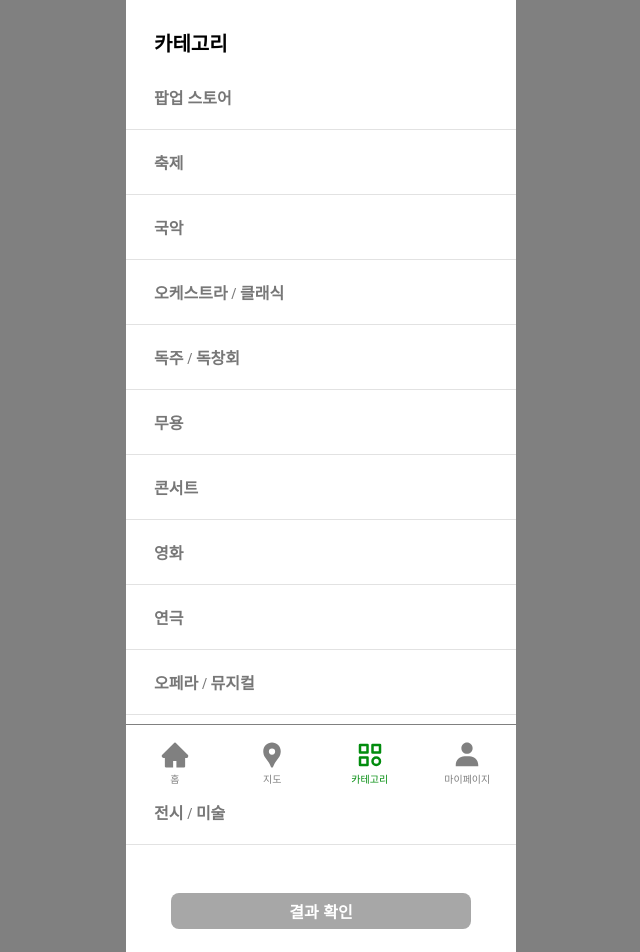
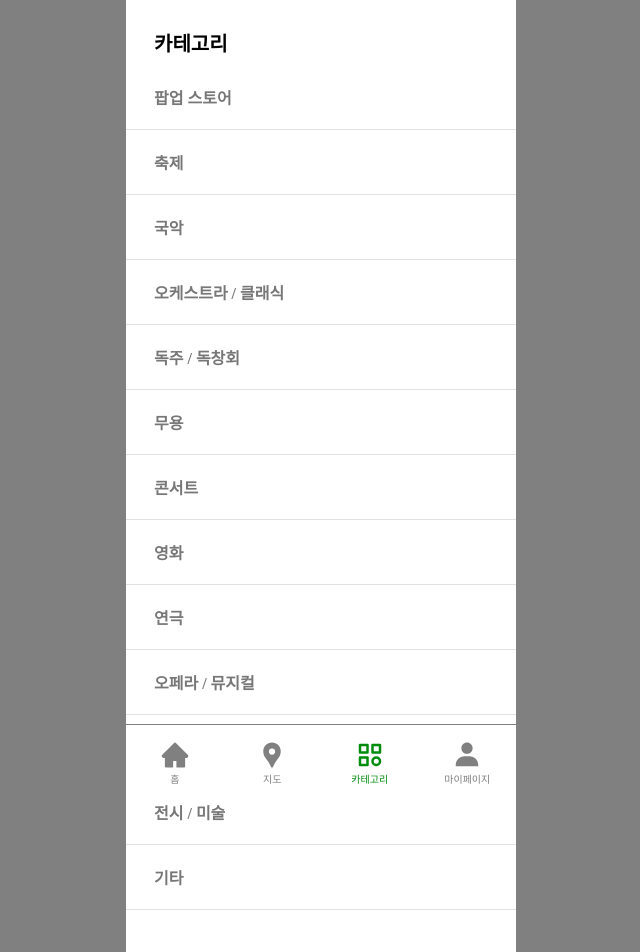
Before and after one commit to okiidokim/FrontEnd, a React (Vite) app in the folder catch-culture-frontend/: page /category in a window 1280 px wide. Shown: the top 952 px of the page, without its empty margins (319-959 px from the left). Built offline with nearby package versions, Linux system fonts and the light colour scheme; a web font is replaced by a local one.

Commit message:
Feat: 카테고리 페이지 - 기타 추가

```diff
--- a/catch-culture-frontend/src/pages/category/Category.jsx
+++ b/catch-culture-frontend/src/pages/category/Category.jsx
@@ -107,6 +107,13 @@ function Category() {
             handlerClickCategory={handlerClickCategory}
             selectedCategories={selectedCategories}
           />
+
+          <CategoryItem
+            name="기타"
+            category="ETC"
+            handlerClickCategory={handlerClickCategory}
+            selectedCategories={selectedCategories}
+          />
         </S.CategoryContentWrapper>
 
         {/* 결과 확인 버튼 */}
```
